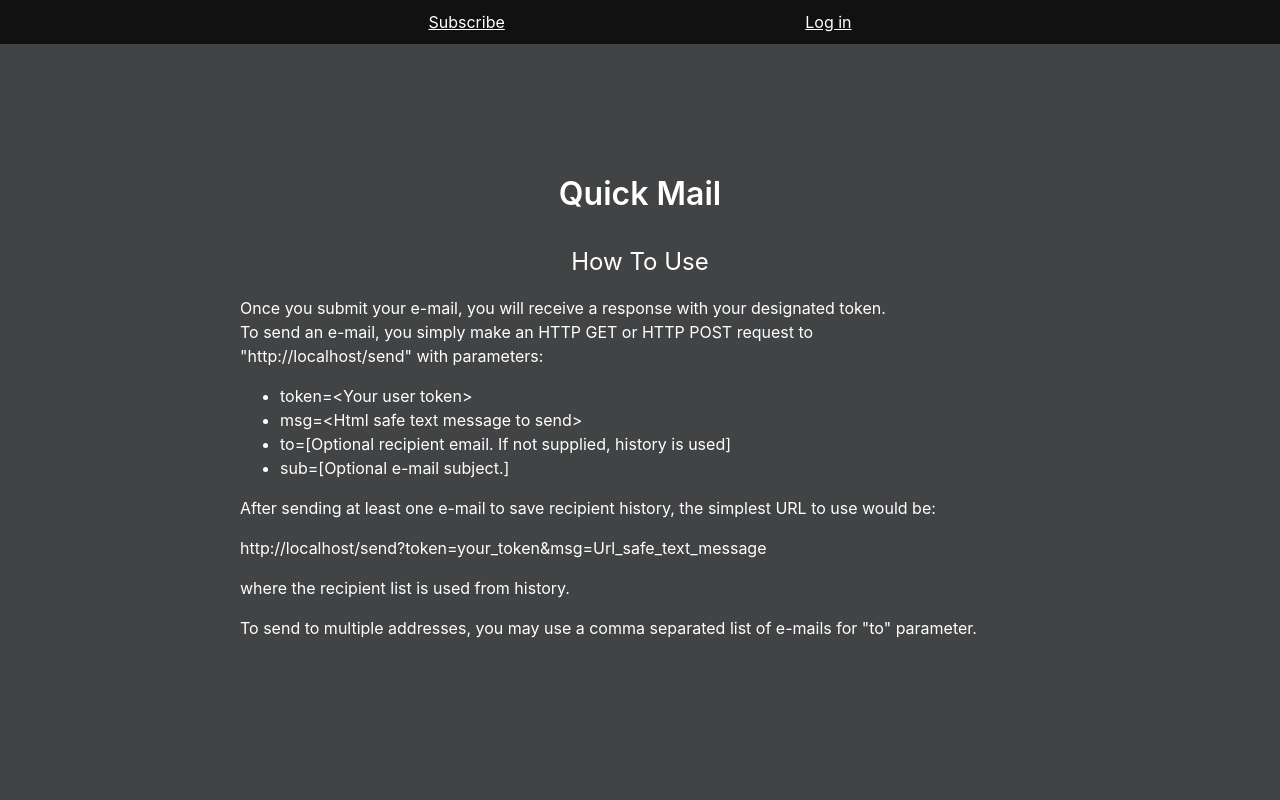
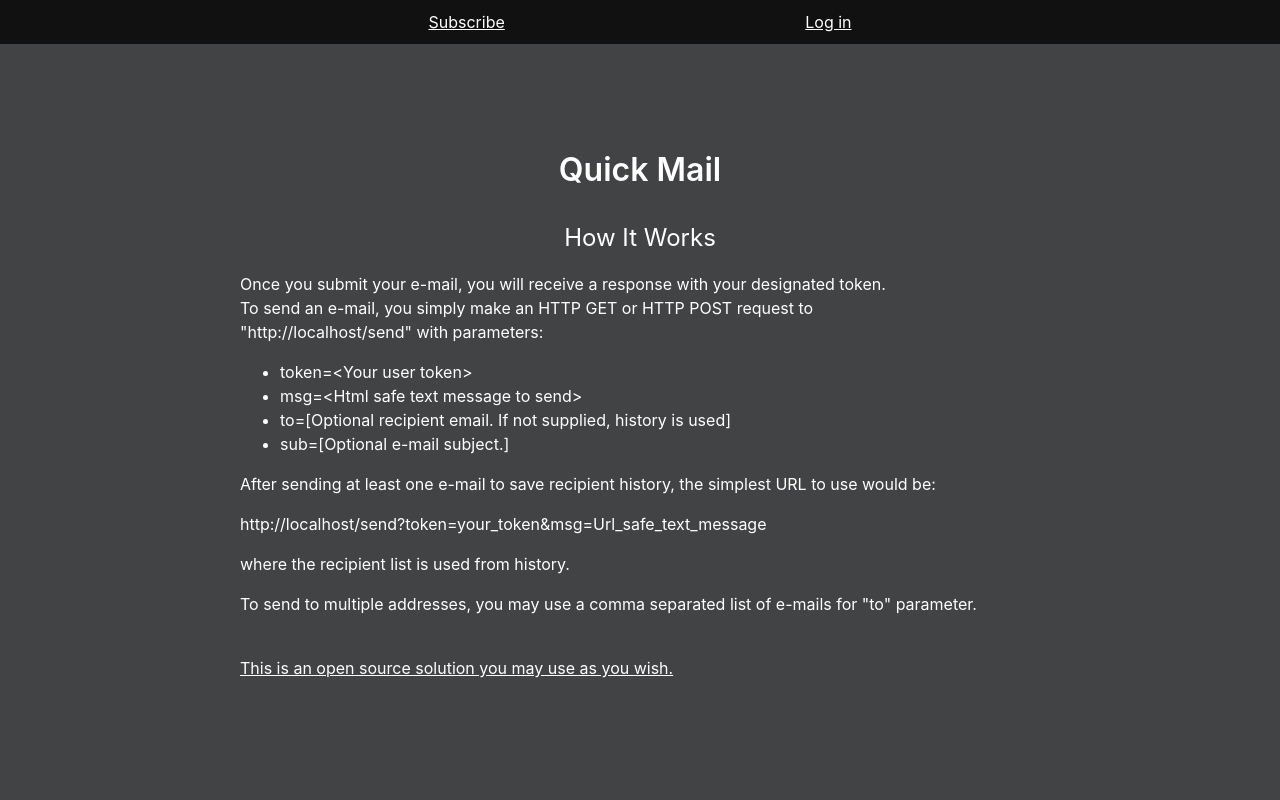
Before and after one commit to ujagaga/email_send, a Flask app: page / in a window 1280 px wide. Run offline with Flask 3, Linux system fonts and the light colour scheme.

Commit message:
Update home page

```diff
--- a/templates/home.html
+++ b/templates/home.html
@@ -13,7 +13,7 @@
         {% endwith %}
     </div>
     <div class="story">
-        <h1>How To Use</h1>
+        <h1>How It Works</h1>
         <p>Once you submit your e-mail, you will receive a response with your designated token.<br>
             To send an e-mail, you simply make an HTTP GET or HTTP POST request to <br>"{{ request.url }}send" with parameters:</p>
         <ul>
@@ -27,6 +27,8 @@
         <p>{{ request.url }}send?token=your_token&msg=Url_safe_text_message</p>
         <p>where the recipient list is used from history.</p>
         <p>To send to multiple addresses, you may use a comma separated list of e-mails for "to" parameter.</p>
+        <br>
+        <a href="https://github.com/ujagaga/Quick_mail">This is an open source solution you may use as you wish.</a>
     </div>
 </div>
 {% endblock %}
```
